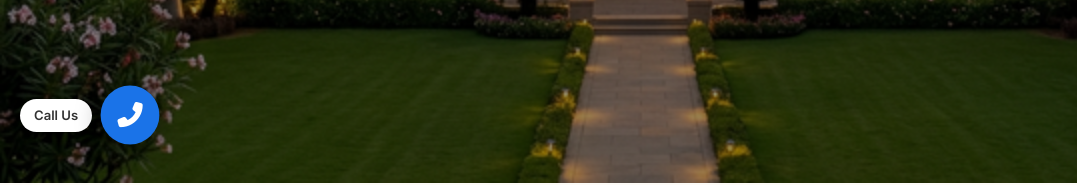
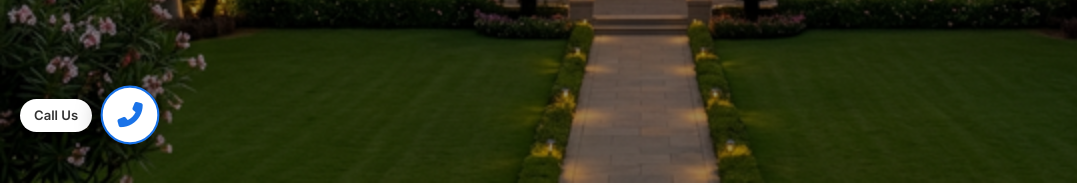
Before and after one commit to sumitkumards07/Trimula, a plain HTML site: page index.html in a window 1280 px wide. Shown: the part 617-802 px from the top of the page, 0-1077 px from the left. Drawn offline with nearby package versions, Linux system fonts and the light colour scheme; a web font is replaced by a local one.

Commit message:
Invert call button: white background with blue icon

```diff
--- a/style.css
+++ b/style.css
@@ -1585,3 +1585,14 @@ section {
         backdrop-filter: blur(14px) !important;
     }
 }
+
+/* Call button inverted (white bg, blue icon) */
+.float-btn-call {
+    background: #fff !important;
+    color: #1a73e8 !important;
+    border: 2px solid #1a73e8;
+}
+
+.float-btn-call i {
+    color: #1a73e8;
+}
```
